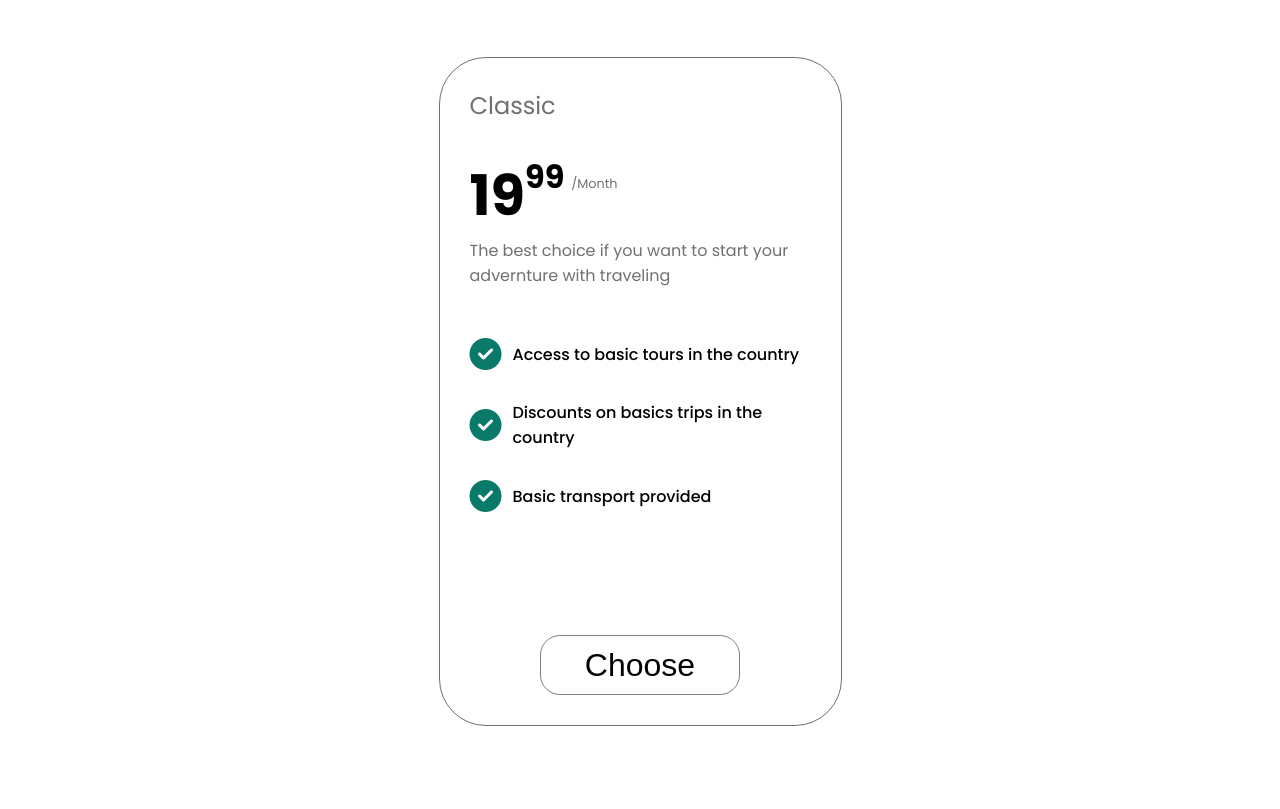
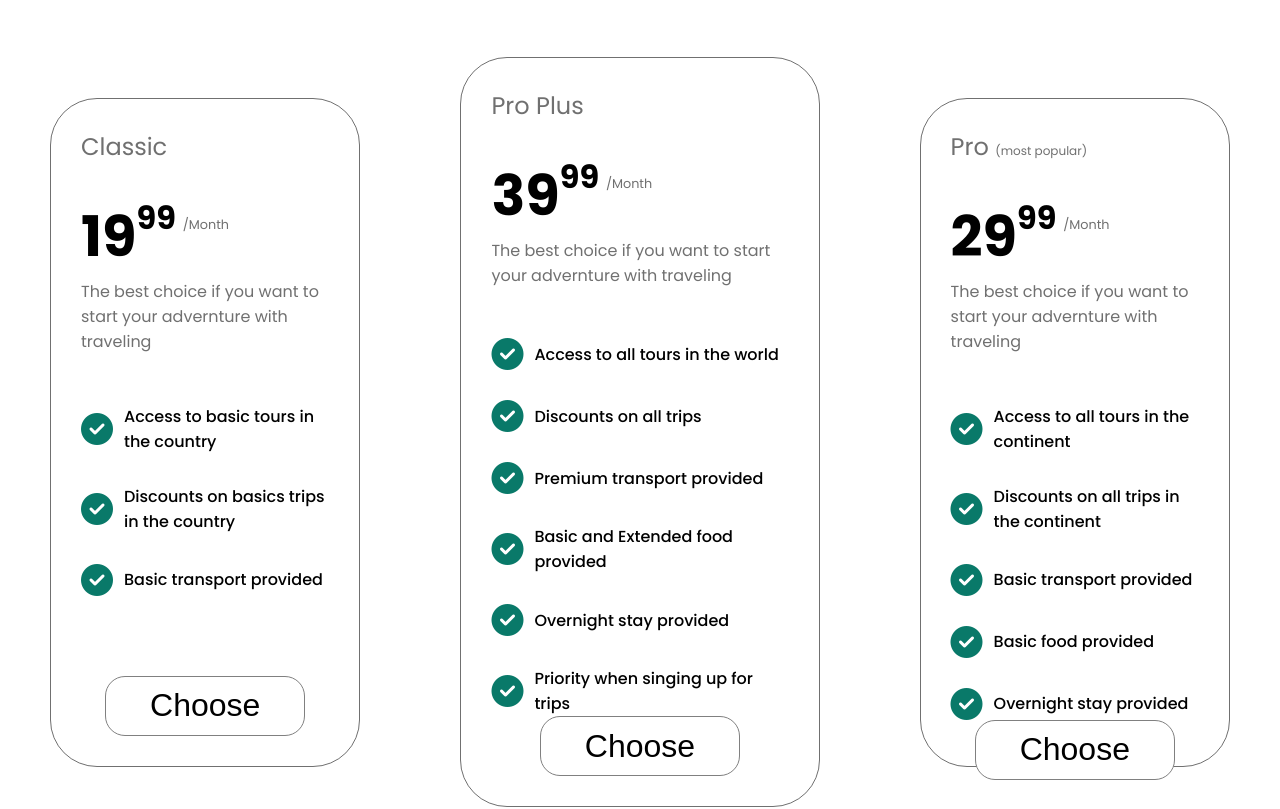
Before and after one commit to KamilCodemate/TravelTrip-Website, a plain HTML site: page index.html in a window 1280 px wide. Shown: the part 4020-4829 px from the top of the page. Drawn offline with Linux system fonts and the light colour scheme.

Commit message:
Added other offer cards

```diff
--- a/index.html
+++ b/index.html
@@ -167,9 +167,59 @@
             <button class="chooseButton">Choose</button>
           </div>
         </div>
-        <!-- <div id="price2" class="price"></div>
-        <div id="price3" class="price"></div> -->
+        <div id="price1" class="price">
+          <div class="mainContent">
+            <div class="priceHeader">
+              <h2>Pro Plus</h2>
+            </div>
+            <div class="priceAmount">
+              <span class="bigAmount">39</span><span class="smallAmount">99 <span class="per">/Month</span></span>
+            </div>
+            <div class="priceDescription">
+              <p>The best choice if you want to start your advernture with traveling</p>
+            </div>
+            <div class="benefits">
+              <ul>
+                <li><i class="fa-solid fa-circle-check"></i>Access to all tours in the world</li>
+                <li><i class="fa-solid fa-circle-check"></i>Discounts on all trips</li>
+                <li><i class="fa-solid fa-circle-check"></i>Premium transport provided</li>
+                <li><i class="fa-solid fa-circle-check"></i>Basic and Extended food provided</li>
+                <li><i class="fa-solid fa-circle-check"></i>Overnight stay provided</li>
+                <li><i class="fa-solid fa-circle-check"></i>Priority when singing up for trips</li>
+              </ul>
+            </div>
+          </div>
+          <div class="chooseBottonContainer">
+            <button class="chooseButton">Choose</button>
+          </div>
+        </div>
+        <div id="price1" class="price">
+          <div class="mainContent">
+            <div class="priceHeader">
+              <h2>Pro <span>(most popular)</span></h2>
+            </div>
+            <div class="priceAmount">
+              <span class="bigAmount">29</span><span class="smallAmount">99 <span class="per">/Month</span></span>
+            </div>
+            <div class="priceDescription">
+              <p>The best choice if you want to start your advernture with traveling</p>
+            </div>
+            <div class="benefits">
+              <ul>
+                <li><i class="fa-solid fa-circle-check"></i>Access to all tours in the continent</li>
+                <li><i class="fa-solid fa-circle-check"></i>Discounts on all trips in the continent</li>
+                <li><i class="fa-solid fa-circle-check"></i>Basic transport provided</li>
+                <li><i class="fa-solid fa-circle-check"></i>Basic food provided</li>
+                <li><i class="fa-solid fa-circle-check"></i>Overnight stay provided</li>
+              </ul>
+            </div>
+          </div>
+          <div class="chooseBottonContainer">
+            <button class="chooseButton">Choose</button>
+          </div>
+        </div>
       </div>
+
       <div class="contactContainer" id="contact">
         <div class="contactHeader">
           <h1>Contact us</h1>
--- a/styles/pricing.css
+++ b/styles/pricing.css
@@ -2,6 +2,7 @@
   display: flex;
   align-items: center;
   justify-content: center;
+
   font-family: 'Poppins', sans-serif;
   margin-top: 200px;
 }
@@ -16,16 +17,30 @@
   justify-content: space-between;
   flex-direction: column;
   font-weight: lighter;
+  margin: 0 50px 0 50px;
+}
+.price:nth-child(2) {
+  height: 750px;
+  width: 470px;
 }
 .priceAmount {
   display: flex;
   align-items: flex-start;
   justify-content: flex-start;
 }
+.priceHeader {
+  width: 100%;
+  display: flex;
+  align-items: center;
+  justify-content: flex-start;
+}
 .priceHeader h2 {
   color: #707070;
   font-weight: 400;
   margin-bottom: 30px;
+}
+.priceHeader h2 span {
+  font-size: 0.5em;
 }
 .bigAmount,
 .smallAmount {
```
